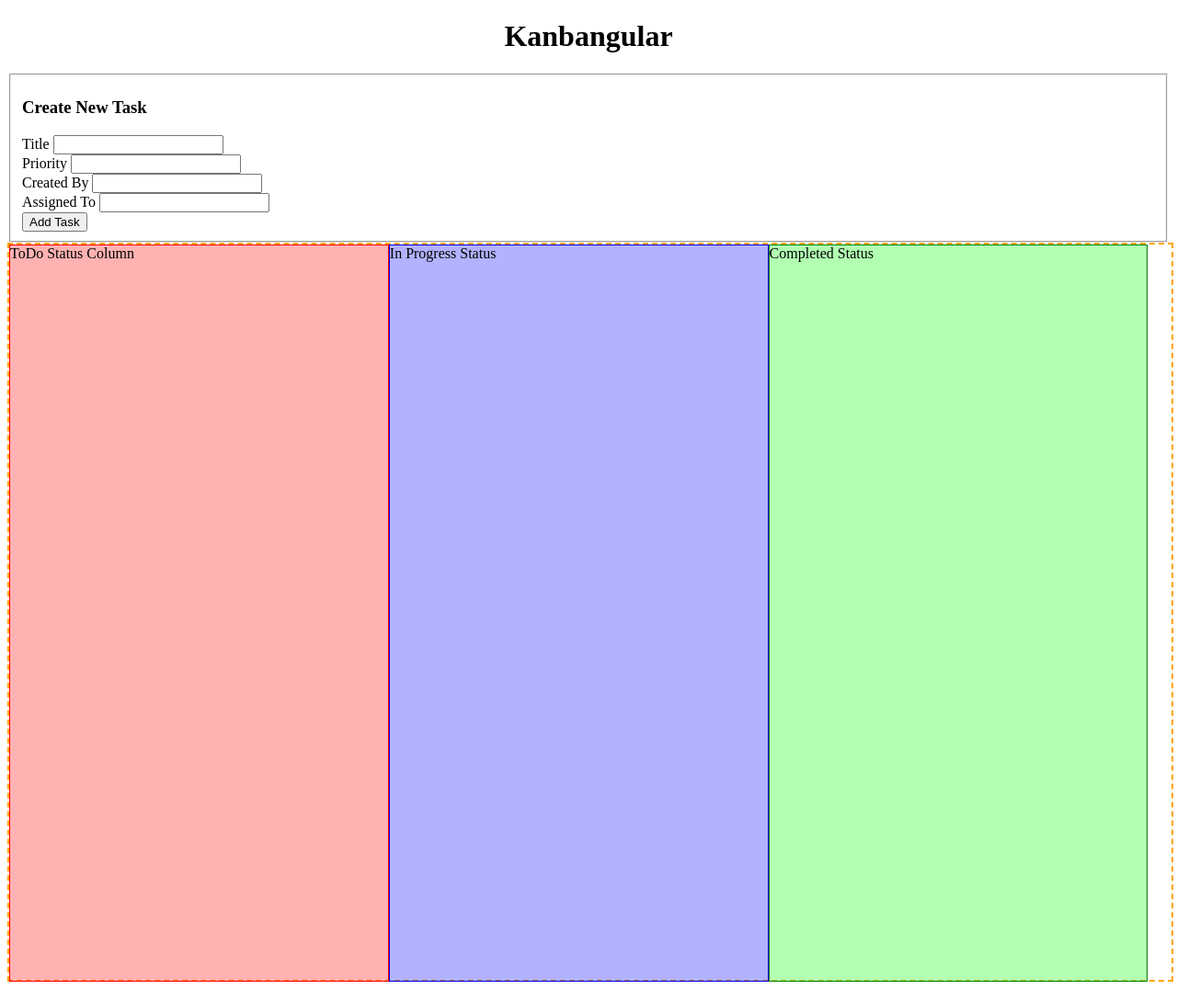
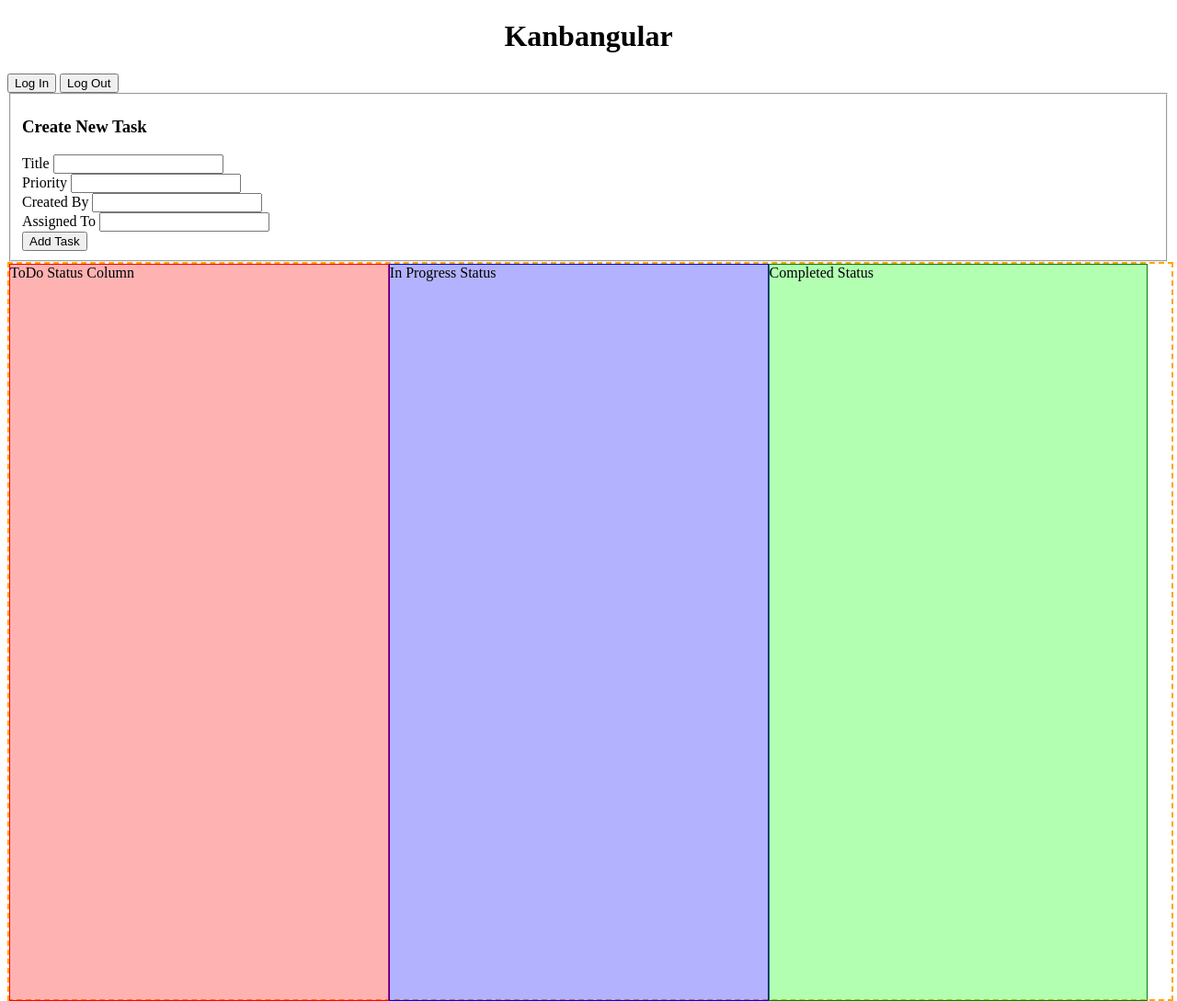
Before and after one commit to Kaikeanaaina/kanbangular, a website: page public/index.html in a window 1280 px wide. Shown: the whole page at 92% size. Drawn offline with nearby package versions, Linux system fonts and the light colour scheme; some packages are replaced by stand-ins of ours; no server answers.

Commit message:
added a log in and log out button but they both have functions, that to do next

```diff
--- a/public/views/default.html
+++ b/public/views/default.html
@@ -1,5 +1,10 @@
 <div class="title">
   <h1>Kanbangular</h1>
+</div>
+
+<div>
+  <button>Log In</button>
+  <button>Log Out</button>
 </div>
 
 <div class="createNewToDo">
```
